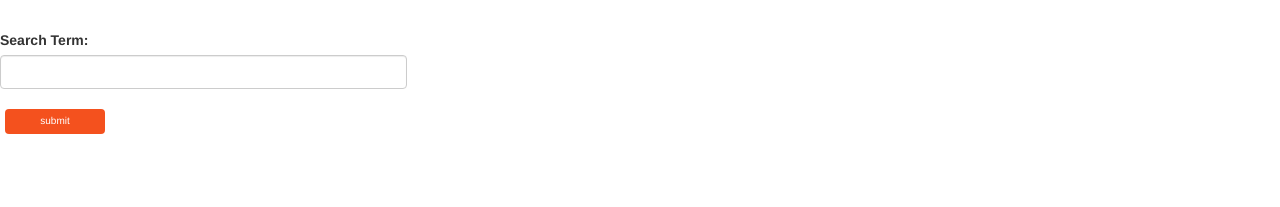
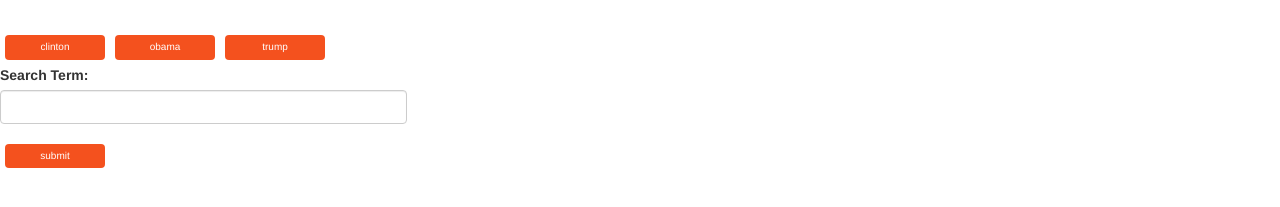
Before and after one commit to JakeLopez/GiphyApiSearch, a plain HTML site: page index.html in a window 1280 px wide. Shown: the part 195-402 px from the top of the page. Drawn offline with nearby package versions, Linux system fonts and the light colour scheme.

Commit message:
another one

```diff
--- a/index.html
+++ b/index.html
@@ -44,11 +44,12 @@
             </div>
         </div>
     </div>
+
     <script
   src="https://code.jquery.com/jquery-3.2.1.min.js"
   integrity="sha256-hwg4gsxgFZhOsEEamdOYGBf13FyQuiTwlAQgxVSNgt4="
   crossorigin="anonymous"></script>
-
+    <script src="assets/javascript/logic.js"></script>
 </body>
 
 </html>
```
